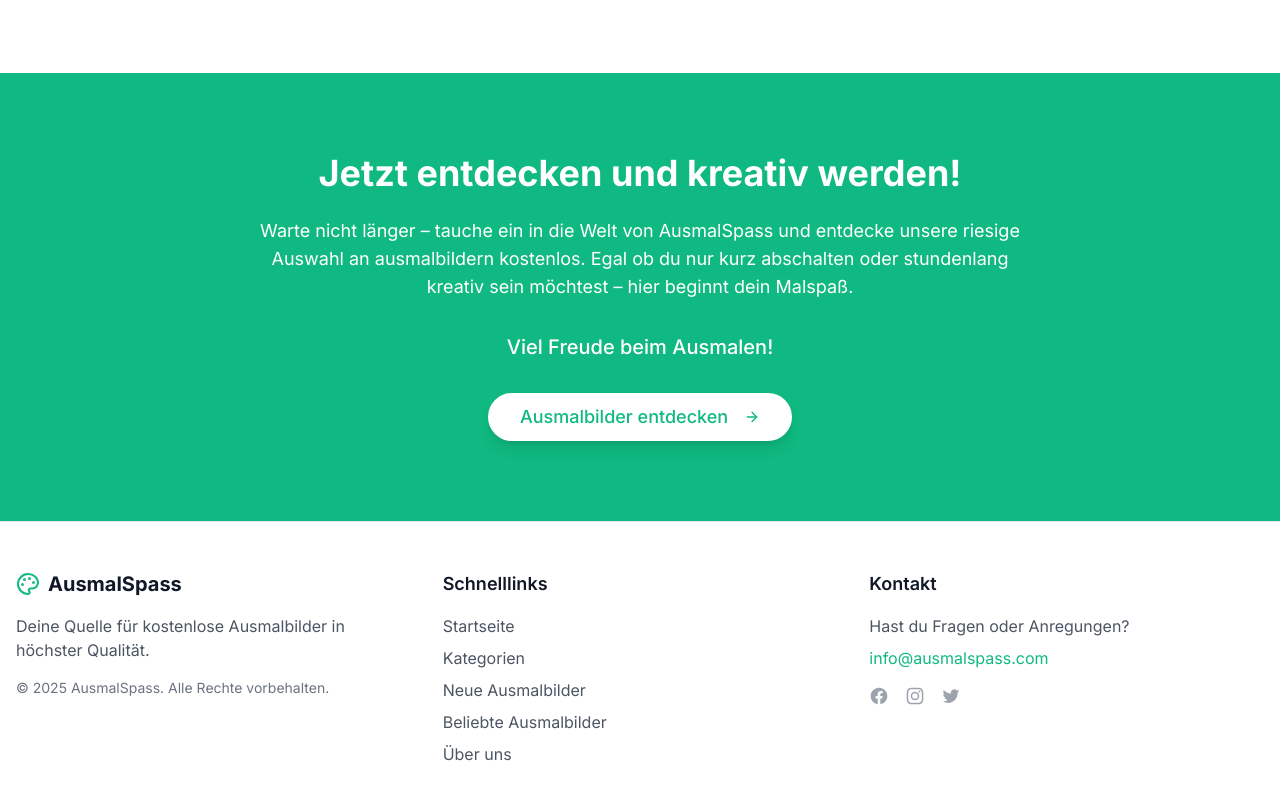
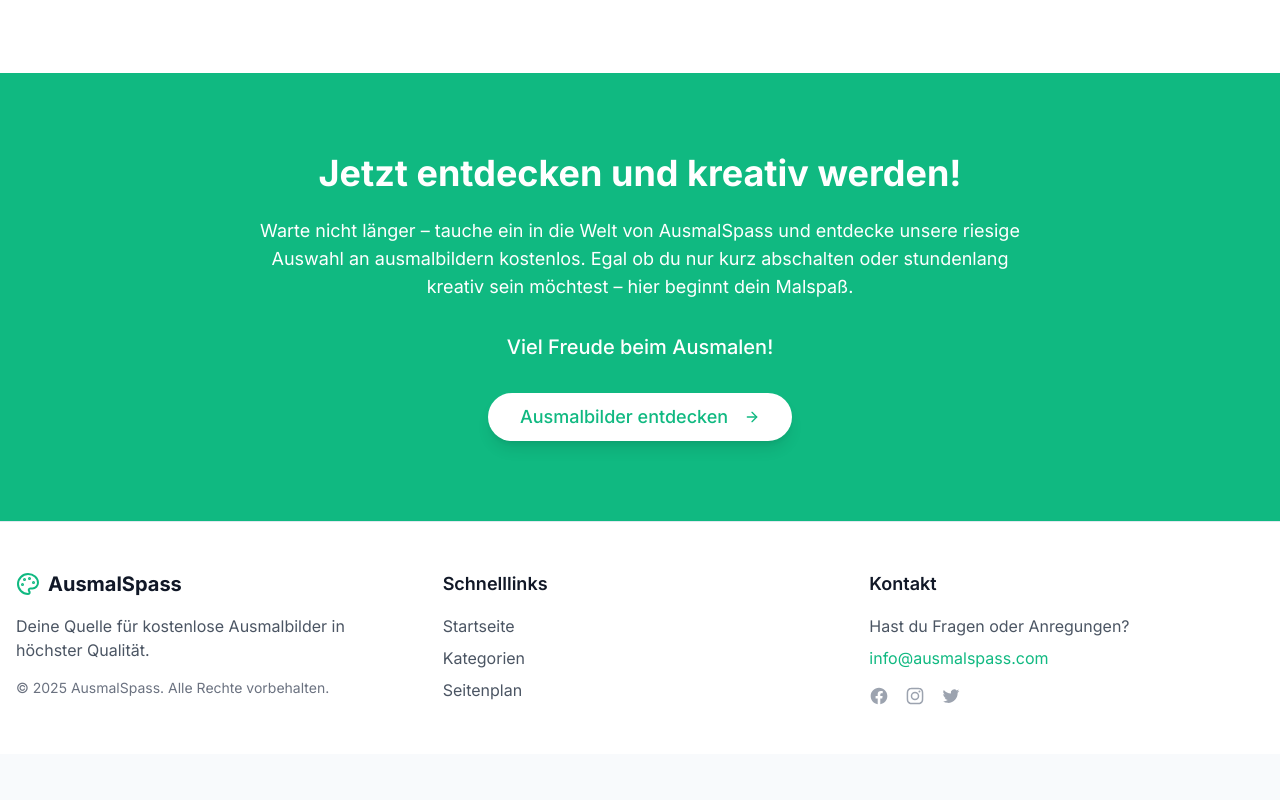
Before and after one commit to Nightseo/ausmalspassprod, a Next.js app: page / in a window 1280 px wide. Shown: the part 4196-4996 px from the top of the page. After the commit the page ends 4950 px from the top, so only its background shows below. Built offline with nearby package versions, Linux system fonts and the light colour scheme.

Commit message:
Actualizado el footer: eliminados enlaces no necesarios y añadido enlace a Seitenplan

```diff
--- a/app/layout.tsx
+++ b/app/layout.tsx
@@ -188,24 +188,8 @@ export default function RootLayout({
                         </Link>
                       </li>
                       <li>
-                        <Link
-                          href="/neue-ausmalbilder"
-                          className="text-gray-600 hover:text-emerald-500 transition-colors"
-                        >
-                          Neue Ausmalbilder
-                        </Link>
-                      </li>
-                      <li>
-                        <Link
-                          href="/beliebte-ausmalbilder"
-                          className="text-gray-600 hover:text-emerald-500 transition-colors"
-                        >
-                          Beliebte Ausmalbilder
-                        </Link>
-                      </li>
-                      <li>
-                        <Link href="/ueber-uns" className="text-gray-600 hover:text-emerald-500 transition-colors">
-                          Über uns
+                        <Link href="/sitemap.xml" className="text-gray-600 hover:text-emerald-500 transition-colors">
+                          Seitenplan
                         </Link>
                       </li>
                     </ul>
```
